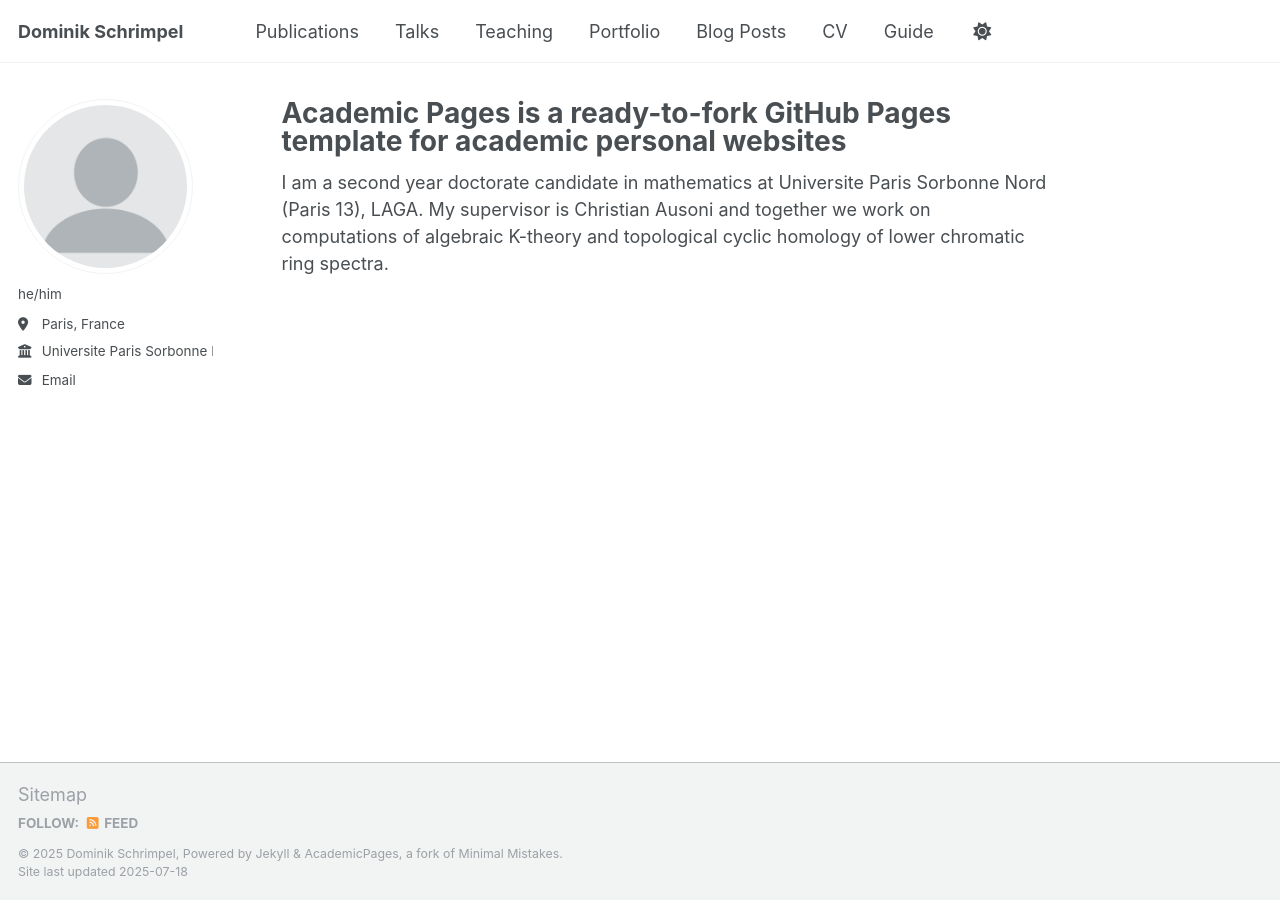
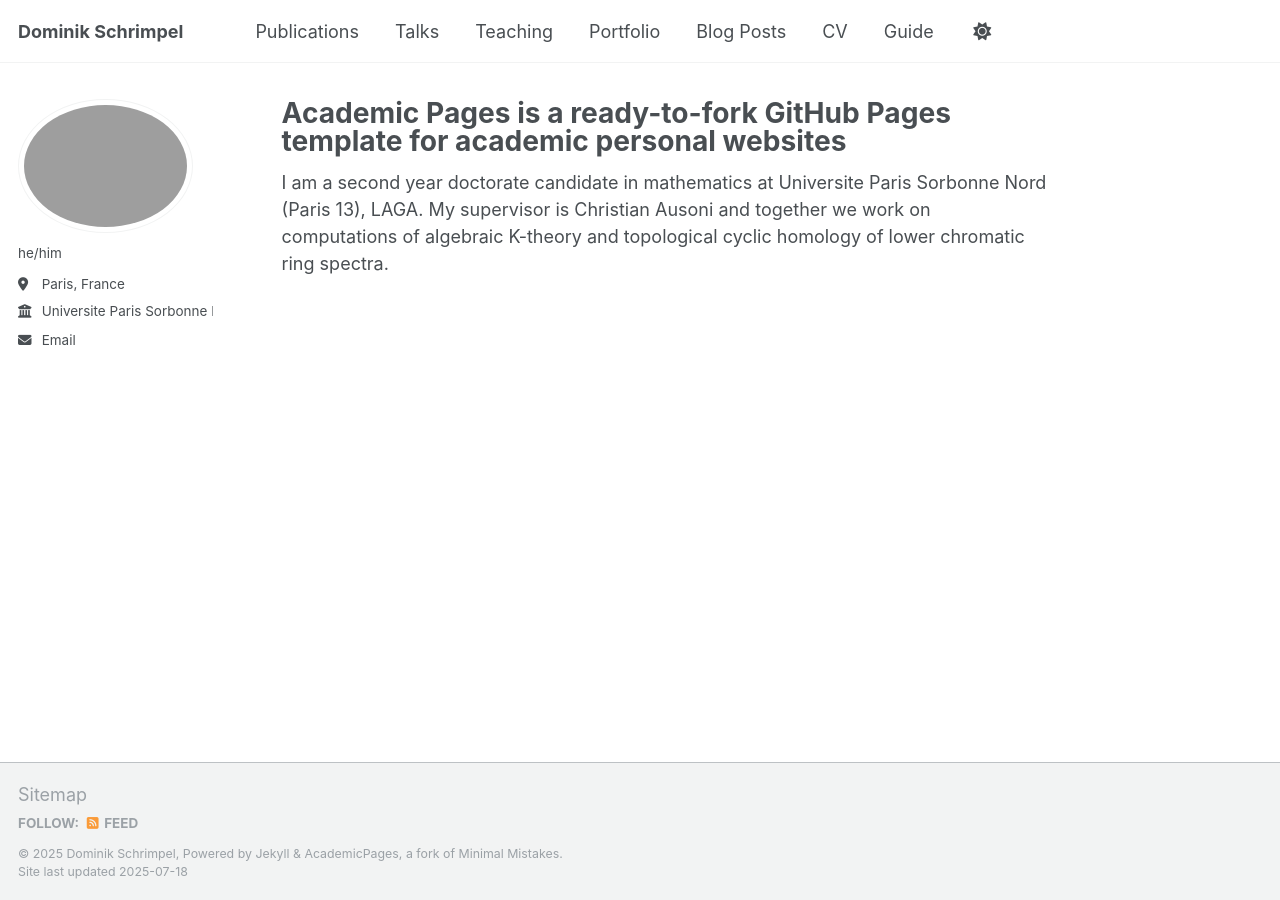
Before and after one commit to dominikschrimpel/dominik.schrimpel, a Jekyll site: the page built from _pages/about.md, in a window 1280 px wide. Built offline with Jekyll 4.4.1, drawn with Linux system fonts in a browser that asks for light colours; a script that is not in the unit is left out.

Commit message:
Update _config.yml

```diff
--- a/_config.yml
+++ b/_config.yml
@@ -22,7 +22,7 @@ repository               : "shrimp-d/dominik.schrimpel.github.io"
 #               Additional customization can be done by editing /_includes/author-profile.html
 author:
   # Biographic information
-  avatar           : "profile.png"
+  avatar           : "Kriváň.jpeg"
   name             : # NAME
   pronouns         : "he/him"
   bio              : # BIO
```
